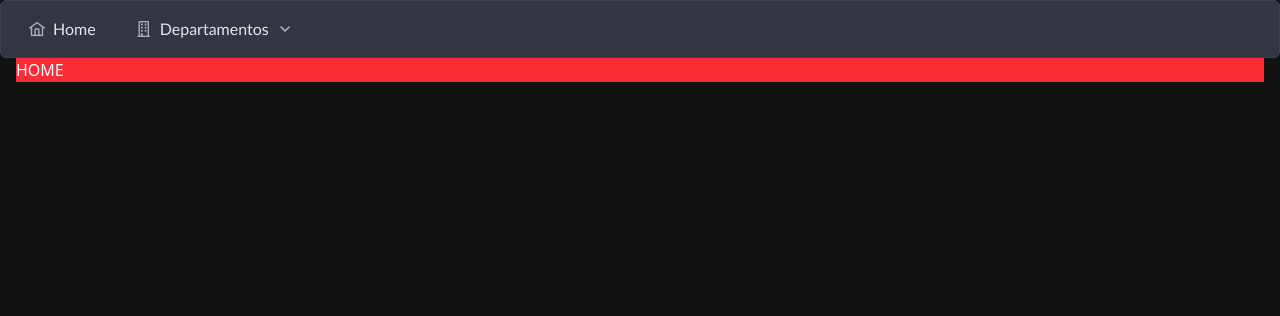
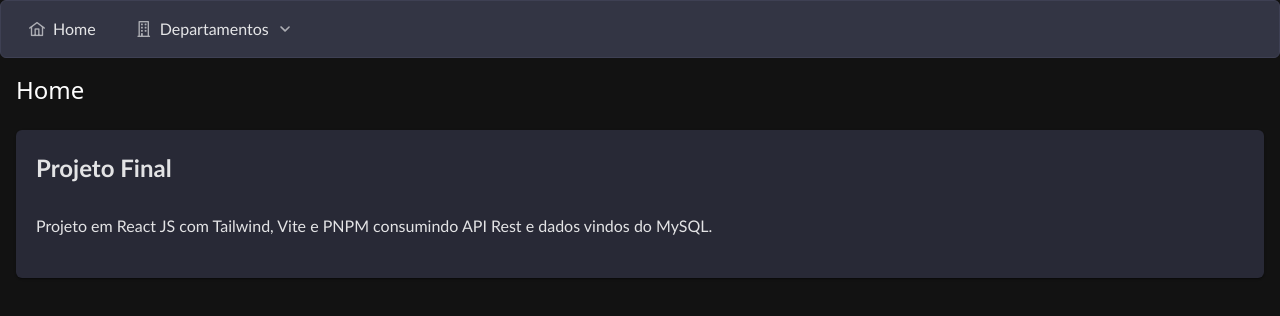
Before and after one commit to csfeijo/tt-projeto-final-fs, a React (Vite) app: page / in a window 1280 px wide. Shown: the top 316 px of the page. Built offline with nearby package versions, Linux system fonts and the light colour scheme.

Commit message:
feat: configura ui home e listagem

```diff
--- a/src/App.tsx
+++ b/src/App.tsx
@@ -8,7 +8,7 @@ const App = () => {
   return (
     <BrowserRouter>
       <Menu/>
-      <div className="container mx-auto max-w-7xl px-4">
+      <div className="container mx-auto max-w-7xl px-4 py-4">
         <Routes>
           <Route index element={<Home />} />
           <Route path="departamentos">
--- a/src/Pages/Departamentos/ListaDepartamentos.tsx
+++ b/src/Pages/Departamentos/ListaDepartamentos.tsx
@@ -1,7 +1,7 @@
 const ListaDepartamentos = () => {
   return (
     <>
-    Lista Departamentos
+      <h1 className="text-2xl">Lista Departamentos</h1>
     </>
   )
 }
--- a/src/Pages/Home/index.tsx
+++ b/src/Pages/Home/index.tsx
@@ -1,7 +1,14 @@
+import { Card } from 'primereact/card'
+
 const Home = () => {
   return (
     <>
-      <h1 className="bg-red-500">HOME</h1>
+      <h1 className="text-2xl pb-6">Home</h1>
+      <Card title="Projeto Final">
+        <p className="m-0">
+        Projeto em React JS com Tailwind, Vite e PNPM consumindo API Rest e dados vindos do MySQL.
+        </p>
+      </Card>
     </>
   )
 }
```
Also changed, not shown: 1 other file (tests, documents, lock files or other folders).
